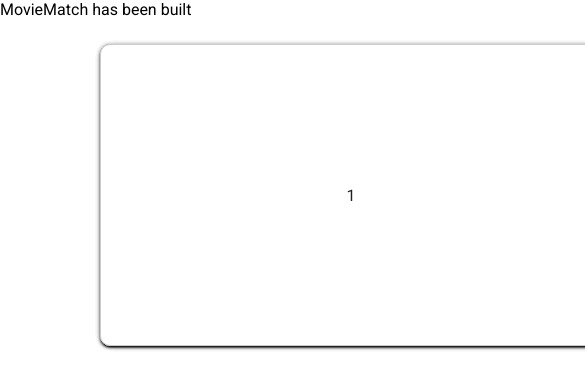
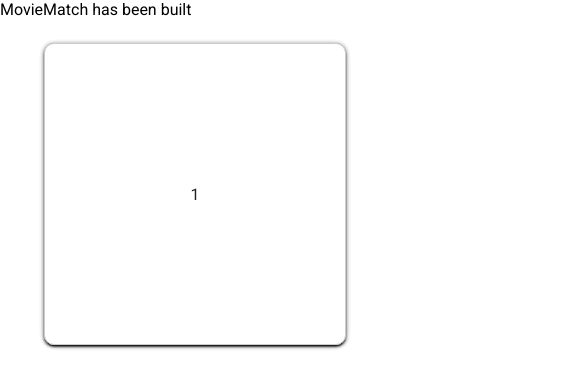
Before and after one commit to ChrstnDmbchr/MovieMatch, an Angular app: page / in a window 390 px wide. Shown: the top 388 px of the page, 585 px wide, since content can reach past the window. Built offline with nearby package versions, Linux system fonts and the light colour scheme.

Commit message:
mobile size center

```diff
--- a/src/app/components/swipe-card/swipe-card.component.scss
+++ b/src/app/components/swipe-card/swipe-card.component.scss
@@ -12,8 +12,9 @@
   border-radius: 10px;
   position: relative;
   position: absolute;
-  left: 100px;
-  top: 25px;
+  top: 50%;
+  left: 50%;
+  transform: translate(-50%, -50%);
   transition: box-shadow 200ms cubic-bezier(0, 0, 0.2, 1);
   box-shadow: 0 3px 1px -2px rgba(0, 0, 0, 0.2),
               0 2px 2px 0 rgba(0, 0, 0, 0.14),
@@ -25,3 +26,8 @@
     0 3px 14px 2px rgba(0, 0, 0, 0.12);
   }
 }
+@media(max-width: 768px) {
+  .card {
+    width: 300px;
+  }
+}
```
